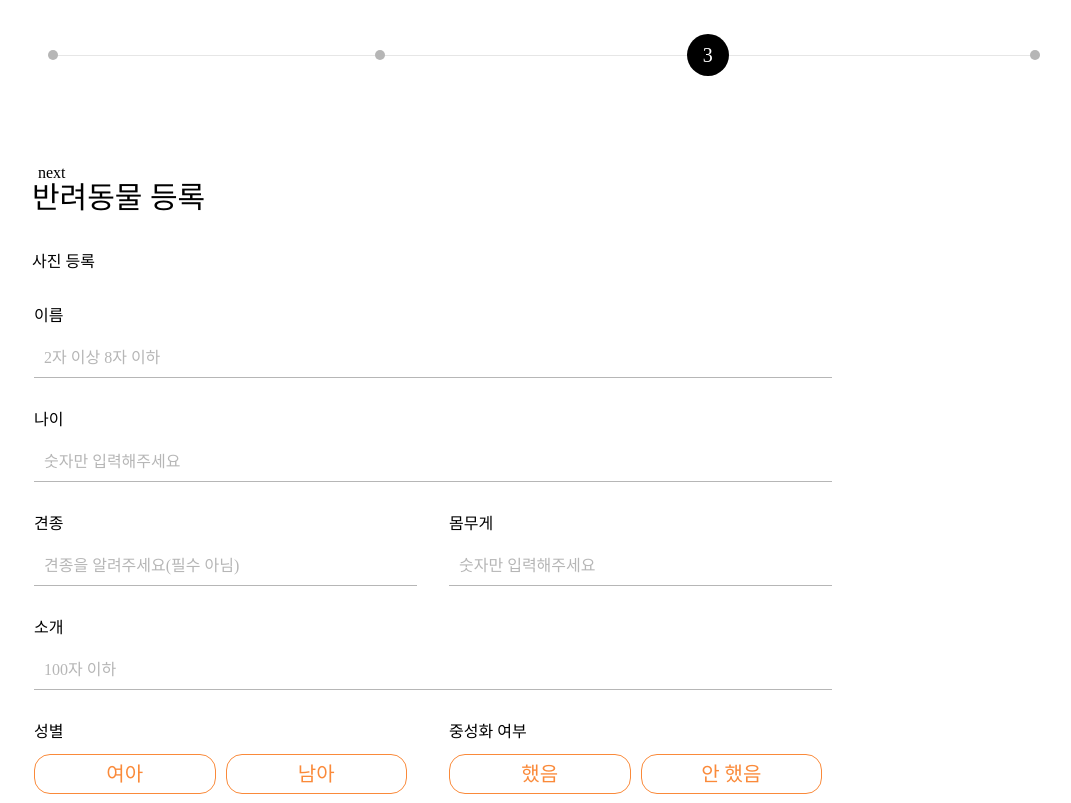
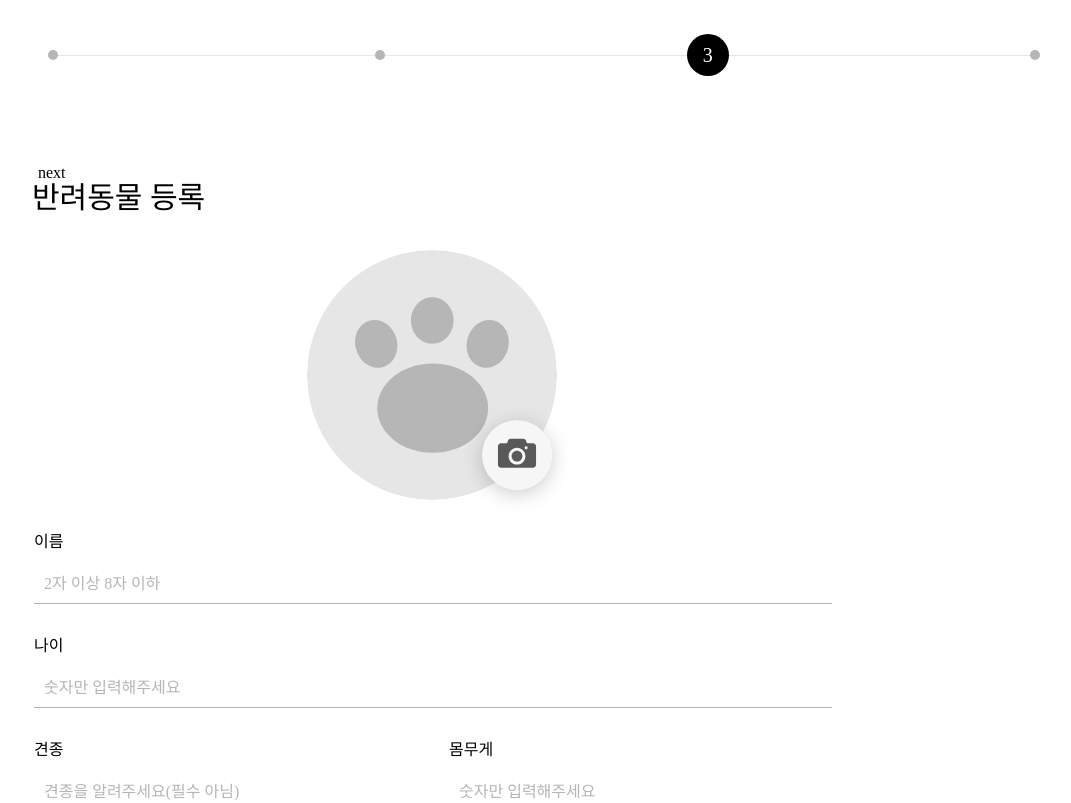
Before and after one commit to Gaethering/Gaethering-Client, a React (Vite) app: page /signUp/3 in a window 1280 px wide. Shown: the top 803 px of the page, without its empty margins (208-1279 px from the left). Built offline with nearby package versions, Linux system fonts and the light colour scheme; a web font is replaced by a local one.

Commit message:
feat(signUp): 반려동물 프로필 사진 등록 적용

```diff
--- /dev/null
+++ b/src/pages/SignUp/PetPicture.tsx
@@ -0,0 +1,97 @@
+import { ChangeEventHandler, useState } from 'react';
+import styled from 'styled-components';
+
+const CameraImg = () => (
+  <img
+    src="/src/assets/camera.svg"
+    alt="프로필 사진 등록"
+    className="camera-img"
+  />
+);
+
+function PetPicture() {
+  const [image, setImage] = useState('');
+
+  const handleFile: ChangeEventHandler<HTMLInputElement> = ({
+    currentTarget: target,
+  }) => {
+    if (!target.files) {
+      return;
+    }
+    const reader = new FileReader();
+
+    reader.onload = (e) => {
+      console.log('load success');
+      setImage(e.target?.result as string);
+    };
+
+    reader.readAsDataURL(target.files[0]);
+  };
+
+  // 프로필 이미지
+  const PetPicture = () => (
+    <img
+      src={image ? image : '/src/assets/defaultProfilePicture.svg'}
+      alt="반려동물 프로필"
+      className="pet-picture"
+    />
+  );
+
+  return (
+    <StyledPetPicture>
+      <label className="picture-area">
+        <input
+          type={'file'}
+          className="file-input hidden"
+          accept="image/jpeg, image/jpg, image/png"
+          onChange={handleFile}
+        />
+        <PictureButton>
+          <PetPicture />
+          <CameraImg />
+        </PictureButton>
+      </label>
+    </StyledPetPicture>
+  );
+}
+
+export default PetPicture;
+
+const StyledPetPicture = styled.div`
+  display: flex;
+  align-items: center;
+  justify-content: center;
+  width: 100%;
+
+  .picture-area {
+    position: relative;
+  }
+`;
+
+const PictureButton = styled.div`
+  border-radius: 100%;
+  height: 25rem;
+  padding: 0;
+
+  cursor: pointer;
+  transition: box-shadow 0.2s ease-in-out;
+
+  .pet-picture {
+    width: 25rem;
+    border-radius: 100%;
+  }
+
+  &:hover {
+    box-shadow: 0px 4px 20px rgba(0, 0, 0, 0.2);
+  }
+
+  .camera-img {
+    position: absolute;
+    width: 7rem;
+    right: 0.5rem;
+    bottom: 1rem;
+
+    border-radius: 100%;
+    box-shadow: 0px 4px 20px rgba(0, 0, 0, 0.2);
+  }
+`;
--- a/src/pages/SignUp/SignUp.style.tsx
+++ b/src/pages/SignUp/SignUp.style.tsx
@@ -37,12 +37,15 @@ export const StyledSignUpForm = styled.form`
     }
   }
 
-  button {
+  button.form-btn {
     font-size: 1.6rem;
     padding: 0.8rem 2rem;
   }
 
   .submit-btn {
+    font-size: 1.6rem;
+    padding: 0.8rem 2rem;
+
     box-sizing: border-box;
     width: 100%;
     height: 4rem;
--- a/src/pages/SignUp/SignUpPet.tsx
+++ b/src/pages/SignUp/SignUpPet.tsx
@@ -2,6 +2,7 @@ import { SubmitHandler, useForm } from 'react-hook-form';
 import Button from '../../components/Form/Button';
 import Input from '../../components/Form/Input';
 import SelectInput from '../../components/Form/SelectInput';
+import PetPicture from './PetPicture';
 import { StyledSignUpForm as Form } from './SignUp.style';
 
 interface SignUpPetType {
@@ -29,7 +30,7 @@ function SignUpPet() {
     <div>
       <Form onSubmit={handleSubmit(onSubmit)}>
         <h1>반려동물 등록</h1>
-        <div>사진 등록</div>
+        <PetPicture />
         <Input
           name="petName"
           register={register}
--- a/src/pages/SignUp/SignUpStart.tsx
+++ b/src/pages/SignUp/SignUpStart.tsx
@@ -40,7 +40,7 @@ function SignUpStart() {
               },
             }}
           />
-          <Button btnTheme="main" type="button">
+          <Button btnTheme="main" type="button" className="form-btn">
             이메일 인증
           </Button>
         </div>
--- a/src/themes/GlobalStyle.style.tsx
+++ b/src/themes/GlobalStyle.style.tsx
@@ -36,6 +36,14 @@ const GlobalStyle = createGlobalStyle`
   .arrow-button {
     font-feature-settings: "ss18";
   }
+
+  .hidden {
+  position: absolute !important;
+  height: 1px;
+  width: 1px;
+  overflow: hidden;
+  clip: rect(1px, 1px, 1px, 1px);
+}
 `;
 
 export default GlobalStyle;
```
